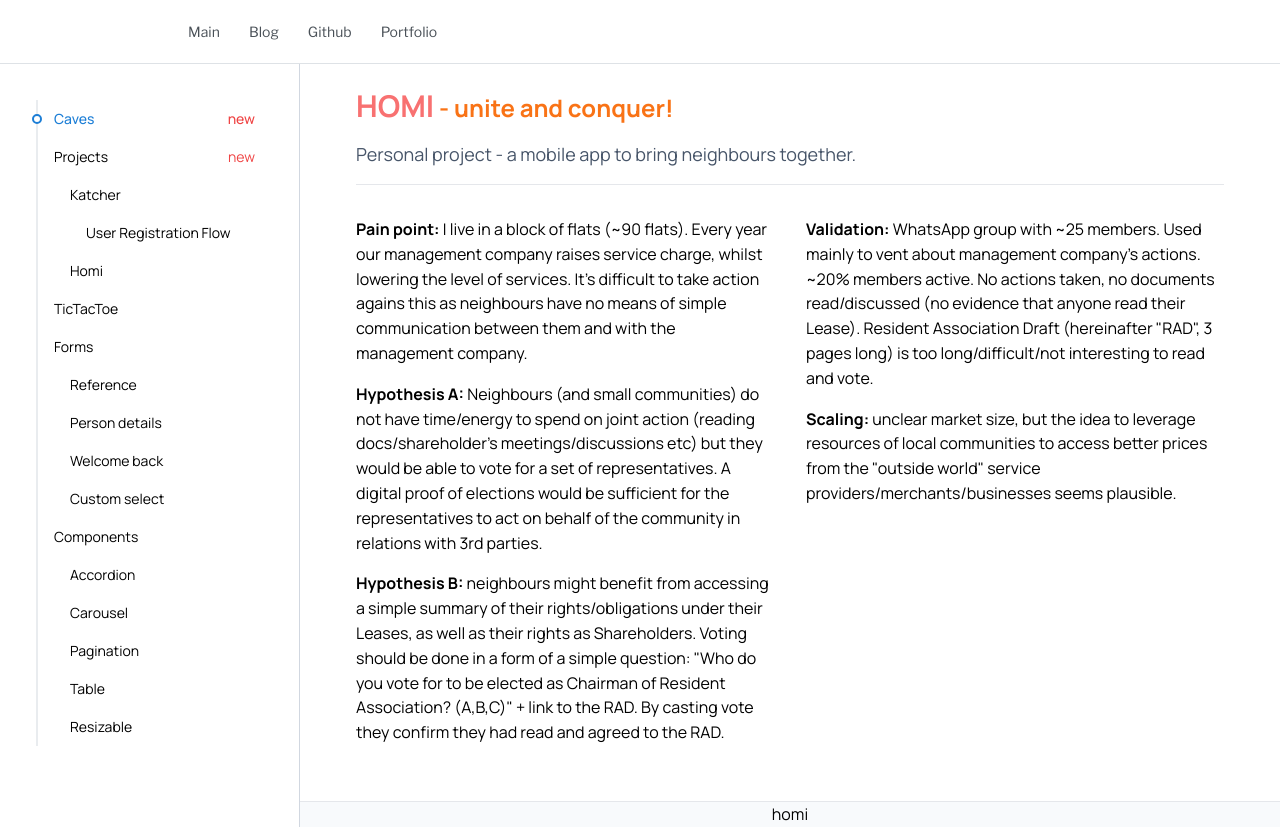
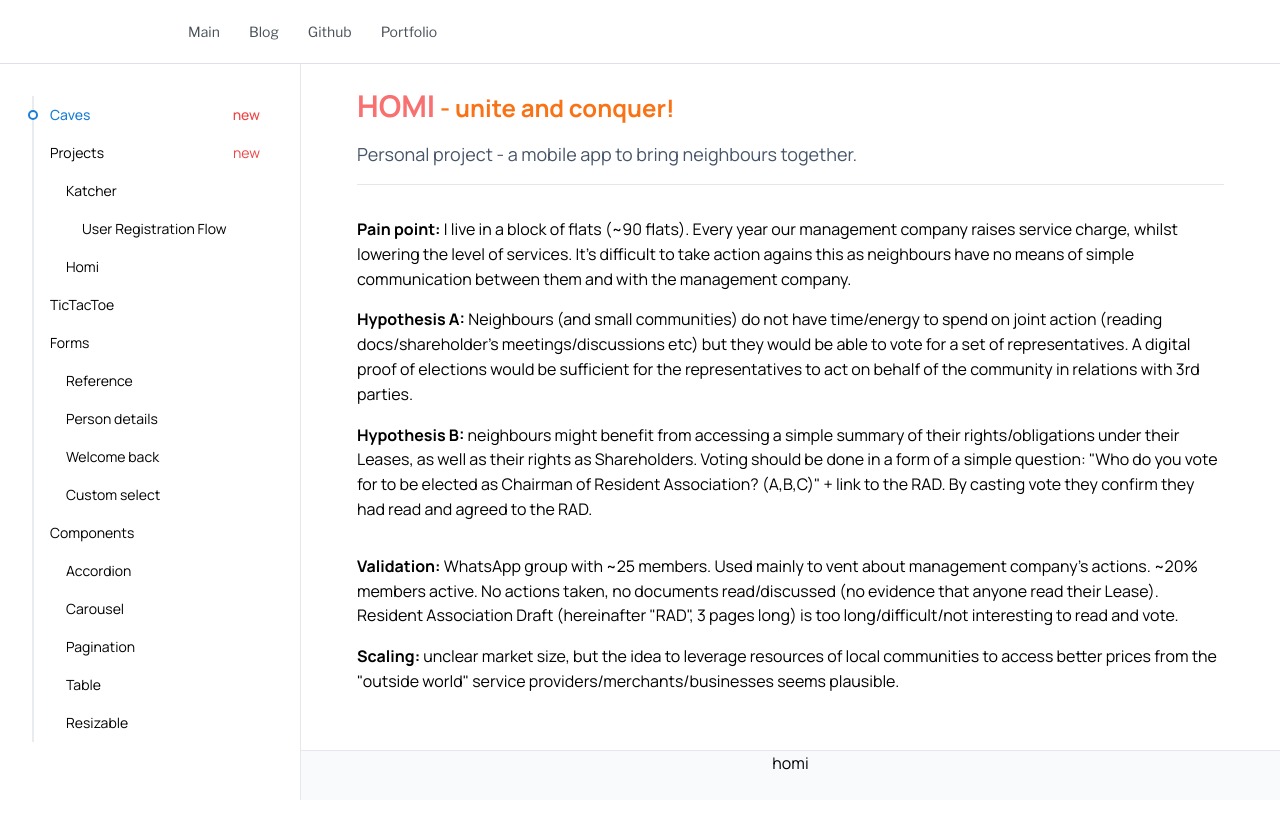
Before and after one commit to ooddaa/blog-next, a Next.js app: page /portfolio in a window 1280 px wide. After the commit the page ends 800 px from the top, so only its background shows below. Built offline with nearby package versions, Linux system fonts and the light colour scheme.

Commit message:
[Portfolio] make sidebar mobile-friendly
- re-organize code

```diff
--- /dev/null
+++ b/app/portfolio/components/PortfolioSidebar.tsx
@@ -0,0 +1,60 @@
+import TableOfContents from "./TableOfContents/TableOfContents";
+import { useMediaQuery } from "@mantine/hooks";
+import { ElementRef, useEffect, useRef } from "react";
+
+const links = [
+  { label: "Caves", order: 1, new: true },
+  { label: "Projects", order: 1, new: true },
+  { label: "Katcher", order: 2 },
+  { label: "User Registration Flow", order: 3 },
+  { label: "Homi", order: 2 },
+  { label: "TicTacToe", order: 1 },
+  { label: "Forms", order: 1 },
+  { label: "Reference", order: 2 },
+  { label: "Person details", order: 2 },
+  { label: "Welcome back", order: 2 },
+  { label: "Custom select", order: 2 },
+  { label: "Components", order: 1 },
+  { label: "Accordion", order: 2 },
+  { label: "Carousel", order: 2 },
+  { label: "Pagination", order: 2 },
+  { label: "Table", order: 2 },
+  { label: "Resizable", order: 2 },
+  // { label: "Figma", order: 1 },
+  // { label: "Desktop", link: "Desktop", order: 1 },
+];
+
+interface PortfolioSidebarProps {
+  selectComponent: (link: string) => void;
+}
+
+export const PortfolioSidebar = (
+  { selectComponent }: PortfolioSidebarProps,
+) => {
+  const sidebarRef = useRef<ElementRef<"div">>(null);
+  const isMobile = useMediaQuery("(max-width: 768px)");
+
+  useEffect(() => isMobile ? collapse() : resetWidth(), [isMobile]);
+
+  const collapse = () => {
+    if (sidebarRef.current) {
+      sidebarRef.current.style.width = "0px";
+      sidebarRef.current.style.borderRight = "none";
+      sidebarRef.current.style.padding= "0";
+    }
+  };
+
+  const resetWidth = () => {
+    if (sidebarRef.current) {
+      sidebarRef.current.style.width = "300px";
+      sidebarRef.current.style.borderRight = "1px grey";
+      sidebarRef.current.style.padding= "2rem";
+    }
+  };
+
+  return (
+    <div ref={sidebarRef} className="portfolio-toc">
+      { !isMobile && <TableOfContents links={links} onClick={selectComponent} /> }
+    </div>
+  );
+};
--- a/app/portfolio/components/TableOfContents/TableOfContents.module.css
+++ b/app/portfolio/components/TableOfContents/TableOfContents.module.css
@@ -15,6 +15,11 @@
   border-top-right-radius: var(--mantine-radius-sm);
   border-bottom-right-radius: var(--mantine-radius-sm);
   border-left: rem(2px) solid light-dark(var(--mantine-color-gray-2), var(--mantine-color-dark-4));
+
+  /* truncate line */
+  text-overflow: ellipsis;
+  overflow: hidden;
+  white-space: nowrap;
 
   @mixin hover {
     background-color: light-dark(var(--mantine-color-gray-0), var(--mantine-color-dark-6));
--- /dev/null
+++ b/app/portfolio/components/collection.tsx
@@ -0,0 +1,92 @@
+import {referenceForm} from "./Forms/ReferenceForm/ReferenceForm";
+import CustomSelect, {customSelect} from "./CustomSelect/CustomSelect";
+import {ticTacToe} from "./TicTacToe/TicTacToe";
+import {forms} from "./Forms/Forms";
+import {accordion} from "./Components/Accordion/Accordion";
+import {carousel} from "./Components/Carousel/Carousel";
+import {pagination} from "./Components/Pagination/Pagination";
+import {table} from "./Components/Tables/Table1";
+import Resizable from "./Resizable/Resizable";
+import {nameForm} from "./Forms/NameForm/NameForm";
+import {welcomeBack} from "./Forms/WelcomeBackForm/WelcomeBack";
+import {katcher} from "./Projects/Katcher/Katcher";
+import lorem from "./lorem";
+import {caves} from "./Caves/Caves";
+import { components } from "./Components/Components";
+import { projects } from "./Projects/Projects";
+import { katcherUserFlow } from "./Projects/Katcher/KatcherUserFlow";
+import { homi } from "./Projects/Homi/Homi";
+
+export type ComponentEntryValue = {component: JSX.Element, description: string | JSX.Element}
+type ComponentEntry = { [key: string]: ComponentEntryValue }
+export const collection: ComponentEntry = {
+  "Homi": homi,
+  "Reference": referenceForm,
+  "Custom select": {component: (<div className="mt-12">
+    <CustomSelect
+      value={"Portfolio"}
+      options={[
+        { value: "🎢 Rollercoaster" } /**@todo add a header to option */,
+        { value: "♕ Queen" },
+        { value: "🏂 Snowboarding" },
+      ]}
+      onChange={(e) => console.log(e.target.value)}
+    />
+  </div>), description: customSelect.description},
+  TicTacToe: ticTacToe,
+  Forms: forms,
+  Accordion: accordion,
+  Carousel: carousel,
+  Pagination: pagination,
+  Table: table,
+  Resizable: {component: (
+    <Resizable
+      height={"400px"}
+      width={"1000px"}
+      horizontal
+      border
+      _css={{
+        margin: "150px",
+        boxShadow: "0 0 10px 2px #e5e7eb",
+      }}
+      dividerCSS={{
+        width: "14px",
+        backgroundColor: "#f3f4f6",
+        border: "1px solid #e5e7eb",
+        borderRadius: "5px",
+        "&:hover .divider-handle": {
+          backgroundColor: "#d1d5db",
+          transitionDelay: "80ms",
+        },
+      }}
+    >
+      <div
+        className="child--a"
+        css={{
+         padding: "20px",
+          backgroundColor: "#fff",
+        }}
+      >
+        {lorem}
+        <br />
+        {lorem}
+      </div>
+      <div
+        className="child--b"
+        css={{
+          padding: "20px",
+          backgroundColor: "#fff",
+        }}
+      >
+        {lorem}
+      </div>
+    </Resizable>
+  ), description: (<div>A resizable split panes component.</div>)},
+  'Person details': nameForm,
+  "Welcome back": welcomeBack,
+  Caves: caves,
+  Katcher: katcher,
+  Components: components,
+  Projects: projects,
+  "User Registration Flow": katcherUserFlow
+};
--- a/app/portfolio/page.tsx
+++ b/app/portfolio/page.tsx
@@ -2,131 +2,15 @@
 "use client";
 
 import { useState } from "react";
-import TableOfContents from "./components/TableOfContents/TableOfContents";
+import { HEADER_HEIGHT, MantineHeader } from "../components/MantineHeader";
+import { collection } from "./components/collection";
+import { PortfolioSidebar } from "./components/PortfolioSidebar";
 import Workspace from "./components/Workspace";
-import {referenceForm} from "./components/Forms/ReferenceForm/ReferenceForm";
-import CustomSelect, {customSelect} from "./components/CustomSelect/CustomSelect";
-import {ticTacToe} from "./components/TicTacToe/TicTacToe";
-import {forms} from "./components/Forms/Forms";
-import {accordion} from "./components/Components/Accordion/Accordion";
-import {carousel} from "./components/Components/Carousel/Carousel";
-import {pagination} from "./components/Components/Pagination/Pagination";
-import {table} from "./components/Components/Tables/Table1";
-import Resizable from "./components/Resizable/Resizable";
-import {nameForm} from "./components/Forms/NameForm/NameForm";
-import {welcomeBack} from "./components/Forms/WelcomeBackForm/WelcomeBack";
-import {katcher} from "./components/Projects/Katcher/Katcher";
-import { styles as ReferenceFormStyles } from "./components/Forms/ReferenceForm/styles/styleSystem";
-import {
-  MantineHeader,
-  HEADER_HEIGHT,
-} from "../components/MantineHeader";
-import lorem from "./components/lorem";
-import {caves} from "./components/Caves/Caves";
-import { components } from "./components/Components/Components";
-import { projects } from "./components/Projects/Projects";
-import { katcherUserFlow } from "./components/Projects/Katcher/KatcherUserFlow";
-import { homi } from "./components/Projects/Homi/Homi";
-
-export type ComponentEntryValue = {component: JSX.Element, description: string | JSX.Element}
-type ComponentEntry = { [key: string]: ComponentEntryValue }
-const collection: ComponentEntry = {
-  "Homi": homi,
-  "Reference": referenceForm,
-  "Custom select": {component: (<div className="mt-12">
-    <CustomSelect
-      value={"Portfolio"}
-      options={[
-        { value: "🎢 Rollercoaster" } /**@todo add a header to option */,
-        { value: "♕ Queen" },
-        { value: "🏂 Snowboarding" },
-      ]}
-      onChange={(e) => console.log(e.target.value)}
-    />
-  </div>), description: customSelect.description},
-  TicTacToe: ticTacToe,
-  Forms: forms,
-  Accordion: accordion,
-  Carousel: carousel,
-  Pagination: pagination,
-  Table: table,
-  Resizable: {component: (
-    <Resizable
-      height={"400px"}
-      width={"1000px"}
-      horizontal
-      border
-      _css={{
-        margin: "150px",
-        boxShadow: "0 0 10px 2px #e5e7eb",
-      }}
-      dividerCSS={{
-        width: "14px",
-        backgroundColor: "#f3f4f6",
-        border: "1px solid #e5e7eb",
-        borderRadius: "5px",
-        "&:hover .divider-handle": {
-          backgroundColor: "#d1d5db",
-          transitionDelay: "80ms",
-        },
-      }}
-    >
-      <div
-        className="child--a"
-        css={{
-          padding: "20px",
-          backgroundColor: "#fff",
-        }}
-      >
-        {lorem}
-        <br />
-        {lorem}
-      </div>
-      <div
-        className="child--b"
-        css={{
-          padding: "20px",
-          backgroundColor: "#fff",
-        }}
-      >
-        {lorem}
-      </div>
-    </Resizable>
-  ), description: (<div>A resizable split panes component.</div>)},
-  'Person details': nameForm,
-  "Welcome back": welcomeBack,
-  Caves: caves,
-  Katcher: katcher,
-  Components: components,
-  Projects: projects,
-  "User Registration Flow": katcherUserFlow
-};
-
-const links = [
-  { label: "Caves", order: 1, new: true },
-  { label: "Projects", order: 1, new: true},
-  { label: "Katcher", order: 2 },
-  { label: "User Registration Flow", order: 3},
-  { label: "Homi", order: 2 },
-  { label: "TicTacToe", order: 1 },
-  { label: "Forms", order: 1 },
-  { label: "Reference", order: 2 },
-  { label: "Person details", order: 2 },
-  { label: "Welcome back", order: 2 },
-  { label: "Custom select", order: 2 },
-  { label: "Components", order: 1 },
-  { label: "Accordion", order: 2 },
-  { label: "Carousel", order: 2 },
-  { label: "Pagination", order: 2 },
-  { label: "Table", order: 2 },
-  { label: "Resizable", order: 2 },
-  // { label: "Figma", order: 1 },
-  // { label: "Desktop", link: "Desktop", order: 1 },
-];
+import type { ComponentEntryValue } from "./components/collection";
 
 export default function Portfolio() {
   const [currentComponent, setCurrentComponent] = useState<ComponentEntryValue>(
-    collection["Homi"]
+    collection["Homi"],
   );
 
   const selectComponent = (componentName: string) => {
@@ -136,31 +20,18 @@ export default function Portfolio() {
   return (
     <>
       <MantineHeader />
-
       <div
-        className="portfolio"
-        css={{
-          display: "grid",
-          "grid-template-columns": "300px 1fr",
-          width: "100vw",
-        }}
+        className="portfolio w-full flex flex-row"
         style={{ minHeight: `calc(100vh - ${HEADER_HEIGHT}px)` }}
       >
-        {/* NavBar */}
-        <div
-          className="portfolio-toc"
-          css={{
-            padding: "36px",
-            borderRight: `1px solid ${ReferenceFormStyles.colors["border-primary"]}`,
-          }}
-        >
-          <TableOfContents links={links} onClick={selectComponent} />
+        <div className="shrink-0 border-r">
+          <PortfolioSidebar selectComponent={selectComponent} />
         </div>
-
-        {/* WORKSPACE */}
-        <Workspace>
-          {currentComponent}
-        </Workspace>
+        <div className="w-full">
+          <Workspace>
+            {currentComponent}
+          </Workspace>
+        </div>
       </div>
     </>
   );
--- a/package.json
+++ b/package.json
@@ -15,7 +15,7 @@
   },
   "dependencies": {
     "@emotion/react": "^11.11.1",
-    "@mantine/carousel": "^7.2.0",
+    "@mantine/carousel": "^7.2.1",
     "@mantine/core": "^7.0.2",
     "@mantine/hooks": "^7.0.2",
     "@mdx-js/loader": "^2.3.0",
--- a/tailwind.config.js
+++ b/tailwind.config.js
@@ -6,6 +6,9 @@ module.exports = {
     './app/**/*.{js,ts,jsx,tsx,mdx}',
   ],
   theme: {
+    screens: {
+      "mobile-horizonal": "680px"
+    },
     extend: {
       colors: {
         "baby-powder": '#FBFAF6',
```
Also changed, not shown: app/portfolio/layout.tsx (+6 -9 lines), 2 other files (tests, documents, lock files or other folders).
